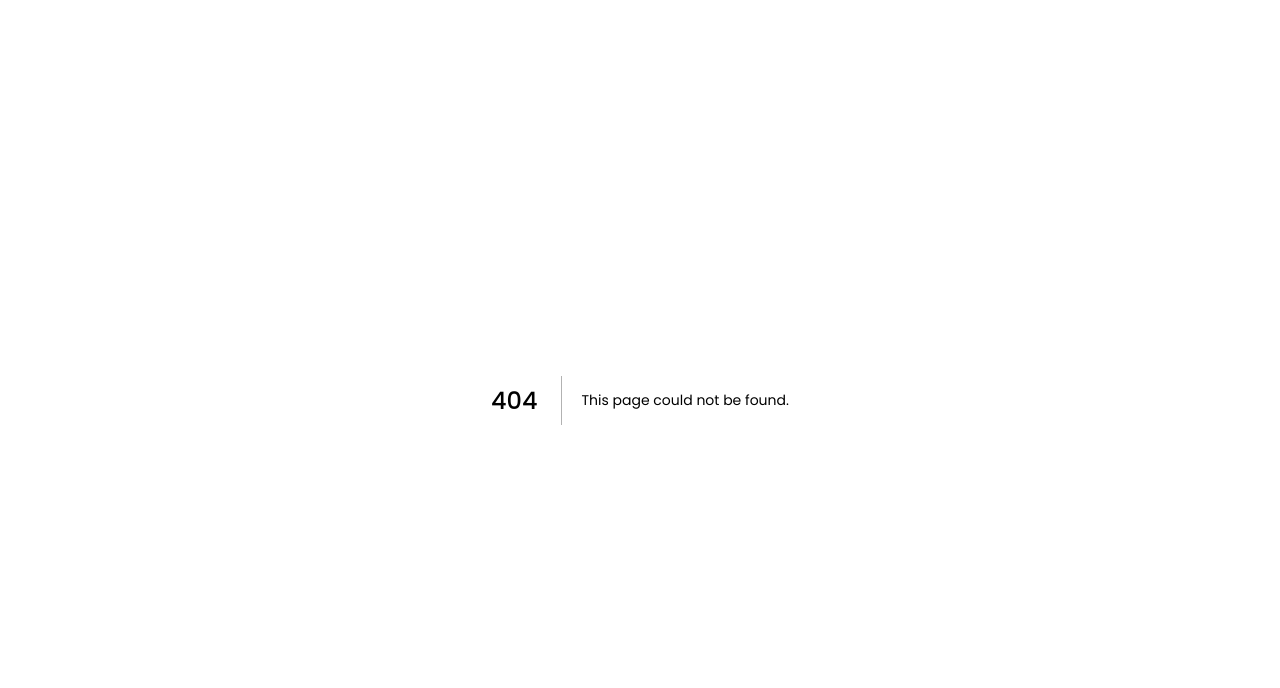
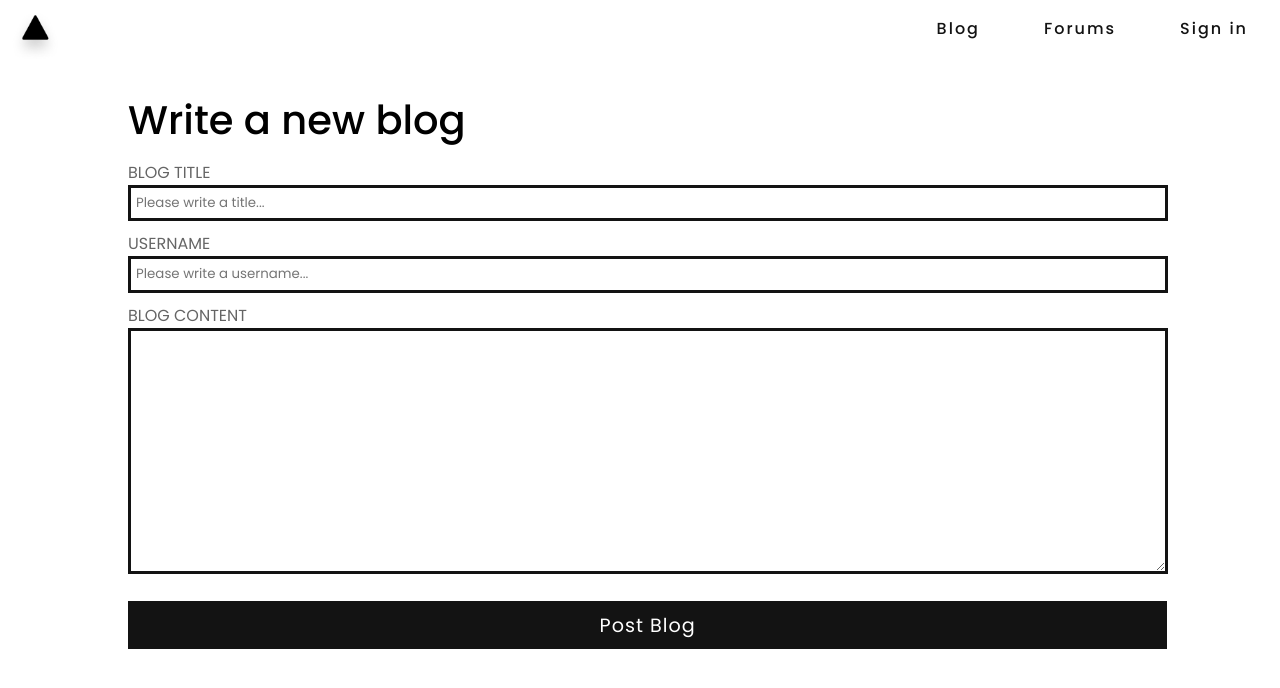
Before and after one commit to zsombinagy/webpage-next-js, a Next.js app in the folder webpage-next-js/: page /newblog in a window 1280 px wide. Before the commit this address had no page. Shown: the top 688 px of the page. Built offline with nearby package versions, Linux system fonts and the light colour scheme.

Commit message:
added newBlog section, and fixed some bug

```diff
--- a/webpage-next-js/pages/blog.tsx
+++ b/webpage-next-js/pages/blog.tsx
@@ -21,8 +21,9 @@ const blog: NextPage = () => {
                     </div>
                     <div className={styles.author}>
                         <img src="/profile.png" alt="profile" />
+                        <h4>@zsombornagy</h4>
                     </div>
-                    <h4>@zsombornagy</h4>
+
                     <div className={styles.text}>
                         <p className={styles.paragraph}>
                             Lorem ipsum dolor sit amet consectetur adipisicing elit. Natus, ipsa sequi architecto, fugiat quas id dignissimos iste illum mollitia voluptas consequuntur, excepturi quia facilis aliquid unde obcaecati! Dolorem, eveniet iste!
--- /dev/null
+++ b/webpage-next-js/pages/newblog.tsx
@@ -0,0 +1,34 @@
+import { NextPage } from "next";
+import styles from '../styles/newblog.module.sass'
+import Link from "next/link";
+
+const NewBlog: NextPage = () => {
+
+    return (
+        <div className={styles.page}>
+            <div className={styles.navbar}>
+                <img src="/logo.png" alt="logo" />
+                <div className={styles.button}>
+                <Link href="/"><a>Blog</a></Link>
+                <Link href="/blog"><a>Forums</a></Link>
+                <Link href="/"><a>Sign in</a></Link>
+                </div>
+            </div>
+            <div className={styles.main}>
+                <h1>Write a new blog</h1>
+                <h2>Blog Title</h2>
+                <input type="text" placeholder="Please write a title..." />
+                <h2>Username</h2>
+                <input type="text" placeholder="Please write a username..." />
+                <h2>Blog Content</h2>
+                <textarea ></textarea>
+                <button className={styles.submit}>Post Blog</button>
+            </div>
+        </div>
+
+    )
+
+
+}
+
+export default NewBlog
--- a/webpage-next-js/styles/Home.module.sass
+++ b/webpage-next-js/styles/Home.module.sass
@@ -11,8 +11,8 @@
     position: absolute
     top: 0
     margin: 0.5rem
-    width: 4%
-    height: 3%
+    width: 54px
+    height: 54px
     cursor: pointer
 
 
--- a/webpage-next-js/styles/blog.module.sass
+++ b/webpage-next-js/styles/blog.module.sass
@@ -14,8 +14,8 @@
     position: absolute
     top: 0
     margin: 0.5rem
-    width: 4%
-    height: 8%
+    width: 54px
+    height: 54px
     cursor: pointer
 
 
@@ -32,7 +32,7 @@
       padding: 1rem 2rem
       letter-spacing: 2px
       cursor: pointer
-      font-weight: 400
+      font-weight: 500
       color: #131313
       font-size: 1rem
       &:hover
@@ -52,22 +52,21 @@
     font-size: 2rem
     font-weight: 500 !important
 
+  .author
+    display: flex
 
-  img
-      position: absolute
+    img
+      position: relative
+      border-radius: 32px
+
+    h4
       margin:
-        top: 17.5%
-      border-radius: 30px
-  h4
-    position: absolute
-    margin:
-      left: 6%
-      top: 3.5%
+        top: 1.5rem
 
 
 .text
   margin:
-    top: 8%
+    top: 3%
   p
     margin:
       bottom: 2%
--- /dev/null
+++ b/webpage-next-js/styles/newblog.module.sass
@@ -0,0 +1,82 @@
+.page
+  position: relative
+  margin: 0
+  padding: 0
+
+
+  .navbar
+    display: flex
+
+  img
+    position: absolute
+    top: 0
+    margin: 0.5rem
+    width: 54px
+    height: 54px
+    cursor: pointer
+
+
+  .button
+    position: absolute
+    top: 0
+    right: 0
+    display: flex
+    z-index: 99
+
+
+    a
+      text-decoration: none
+      padding: 1rem 2rem
+      letter-spacing: 2px
+      cursor: pointer
+      font-weight: 500
+      color: #131313
+      font-size: 1rem
+      &:hover
+        opacity: 0.6
+        transition: all 0.35s
+.main
+    margin:
+        top: 7%
+        left: 10%
+
+    width: 80%
+    h1
+        font-weight: 500
+        font-size: 2.5rem
+
+    h2
+        margin:
+            top: 1%
+        font-weight: 400
+        text-transform: uppercase
+        font-size: 1rem
+        opacity: 0.6
+
+    input
+        border: 3px solid #131313
+        width: 100%
+        padding: 0.5%
+
+    textarea
+        border: 3px solid #131313
+        width: 101%
+        height: 15rem
+
+    button
+        margin:
+            top: 2%
+        color: #fff
+        background: #131313
+        transition: all 0.35s
+        outline: none
+        font-weight: bold
+        font-size: 1.2rem
+        width: 101.5%
+        letter-spacing: 1px
+        cursor: pointer
+        padding: 0.4rem
+        border: 3px solid #131313
+        font-weight: 200
+        &:hover
+            opacity: 0.6
```
